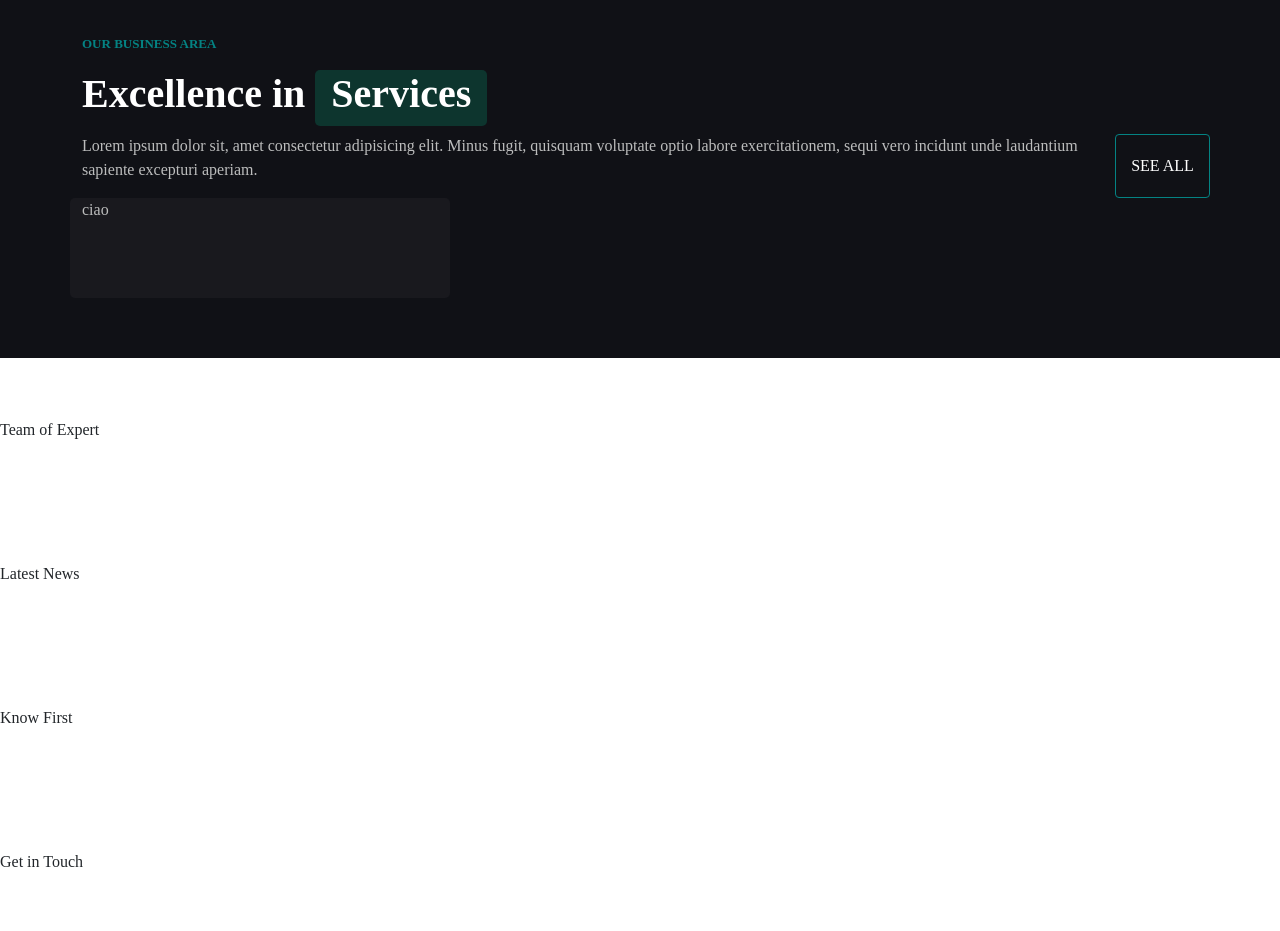
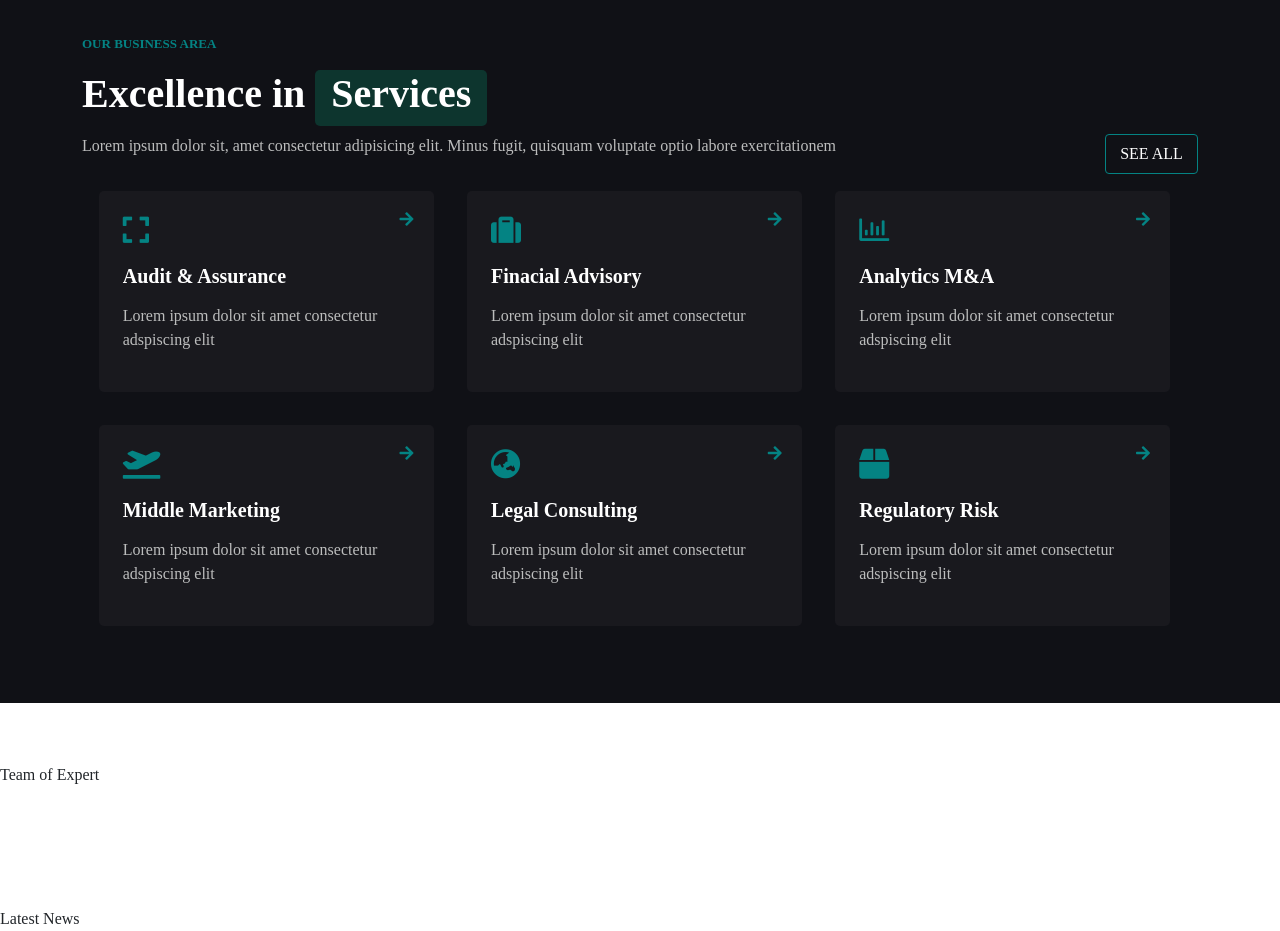
Before and after one commit to GiuliaSossai/proj-html-vuejs, a Vue app: page / in a window 1280 px wide. Shown: the part 1580-2511 px from the top of the page. Built offline with nearby package versions, Linux system fonts and the light colour scheme; a small style sheet from the web is missing.

Commit message:
sezione services, componente boxeslist

```diff
--- a/src/assets/data/MenuHeader.js
+++ b/src/assets/data/MenuHeader.js
@@ -3,36 +3,43 @@ export default
   {
     text: "home",
     icon: [],
-    active: false
+    active: false,
+    href: "/"
   },
   {
     text: "about",
     icon: [],
-    active: false
+    active: false,
+    href: "/about"
   },
   {
     text: "services",
     icon: [],
-    active: false
+    active: false,
+    href: "/services"
   },
   {
     text: "team",
     icon: [],
-    active: false
+    active: false,
+    href: "/team"
   },
   {
     text: "blog",
     icon: [],
-    active: false
+    active: false,
+    href: "/blog"
   },
   {
    text: "",
    icon: ["far", "fa-user"],
-   active: false
+   active: false,
+   href: "/user"
  },
  {
    text: "get in touch",
    icon: [],
-   active: true
+   active: true,
+   href: "/getintouch"
  }
 ]
--- /dev/null
+++ b/src/assets/data/ServicesList.js
@@ -0,0 +1,33 @@
+export default
+[
+   {
+     icon: ["fas", "fa-expand"],
+     title: "Audit & Assurance",
+     sub: "Lorem ipsum dolor sit amet consectetur adspiscing elit"
+   },
+   {
+      icon: ["fas", "fa-suitcase"],
+      title: "Finacial Advisory",
+      sub: "Lorem ipsum dolor sit amet consectetur adspiscing elit"
+    },
+    {
+      icon: ["far", "fa-chart-bar"],
+      title: "Analytics M&A",
+      sub: "Lorem ipsum dolor sit amet consectetur adspiscing elit"
+    },
+    {
+      icon: ["fas", "fa-plane-departure"],
+      title: "Middle Marketing",
+      sub: "Lorem ipsum dolor sit amet consectetur adspiscing elit"
+    },
+    {
+      icon: ["fas", "fa-globe-asia"],
+      title: "Legal Consulting",
+      sub: "Lorem ipsum dolor sit amet consectetur adspiscing elit"
+    },
+    {
+      icon: ["fas", "fa-box"],
+      title: "Regulatory Risk",
+      sub: "Lorem ipsum dolor sit amet consectetur adspiscing elit"
+    }
+ ]
--- /dev/null
+++ b/src/components/BoxesList.vue
@@ -0,0 +1,71 @@
+<template>
+  <div>
+      <div class="box p-4"
+         v-for="(item, index) in ServicesList"
+         :key="index"
+      >
+         <i :class="item.icon.join(' ')"></i>
+         <h5 class="my-3">{{item.title}}</h5>
+         <p>{{item.sub}}</p>
+
+         <a href=""><i class="fas fa-arrow-right"></i></a>
+      </div>
+   </div>
+</template>
+
+<script>
+import ServicesList from "../assets/data/ServicesList.js";
+
+export default {
+   name: 'BoxesList',
+   components: {
+
+
+   },
+   data(){
+      return {
+         ServicesList
+      }
+   },
+}
+</script>
+
+<style lang="scss">
+@import '../assets/style/vars.scss';
+@import '../assets/style/generals.scss';
+@import '../assets/style/mixins.scss';
+
+.box {
+   display: inline-block;
+   width: 30%;
+   margin: 1.5%;
+   background-color: #19191E;
+   color: $subtitle;
+   border-radius: 5px;
+   position: relative;
+   i {
+      font-size: 30px;
+      color: $main-btn;
+   }
+   h5{
+      color: $main;
+   }
+
+   .fa-arrow-right {
+      position: absolute;
+      top: 20px;
+      right: 20px;
+      font-size: 16px;
+   }
+}
+
+.box:hover i{
+   color: $main;
+}
+.box:hover .fa-arrow-right{
+   border-radius: 50%;
+   padding: 3px;
+   background-color: $main-btn;
+}
+
+</style>
--- a/src/components/Jumbotron.vue
+++ b/src/components/Jumbotron.vue
@@ -15,7 +15,7 @@
                      :class="{active : (index === counter)}"
                      @click="counter = index"
                   >
-                     <a href="#"> {{item.text}}
+                     <a :href="item.href"> {{item.text}}
                      <!-- <i :class="item.text"></i> -->
                      <i :class="item.icon.join(' ')"></i></a>
                   </li>
--- a/src/components/ServicesSection.vue
+++ b/src/components/ServicesSection.vue
@@ -4,26 +4,29 @@
          <p class="subs">our business area</p>
          <h2>Excellence in <span class="special-dark-title px-3 pb-2">Services</span></h2>
 
-         <div class="row">
-            <div class="col-11">
-               <p class="text">Lorem ipsum dolor sit, amet consectetur adipisicing elit. Minus fugit, quisquam voluptate optio labore exercitationem, sequi vero incidunt unde laudantium sapiente excepturi aperiam.</p>
-            </div>
+         <div class="d-flex justify-content-between">
+            <p class="text">Lorem ipsum dolor sit, amet consectetur adipisicing elit. Minus fugit, quisquam voluptate optio labore exercitationem</p>
+
             <button class="col-1 btn gs-btn">see all</button>
          </div>
 
-         <div class="row">
-            <div class="col-4 box">
-               ciao
-            </div>
+         <div>
+            <BoxesList />
          </div>
+
      </div>
 
    </section>
 </template>
 
 <script>
+import BoxesList from './BoxesList.vue';
+
 export default {
-   name: 'ServicesSection'
+   name: 'ServicesSection',
+   components: {
+      BoxesList,
+   }
 }
 </script>
 
@@ -41,12 +44,7 @@ export default {
    .text {
       color: $subtitle;
    }
-   .box {
-      min-height: 100px;
-      background-color: #19191E;
-      color: $subtitle;
-      border-radius: 5px;
-   }
+
 }
 
 </style>
```
